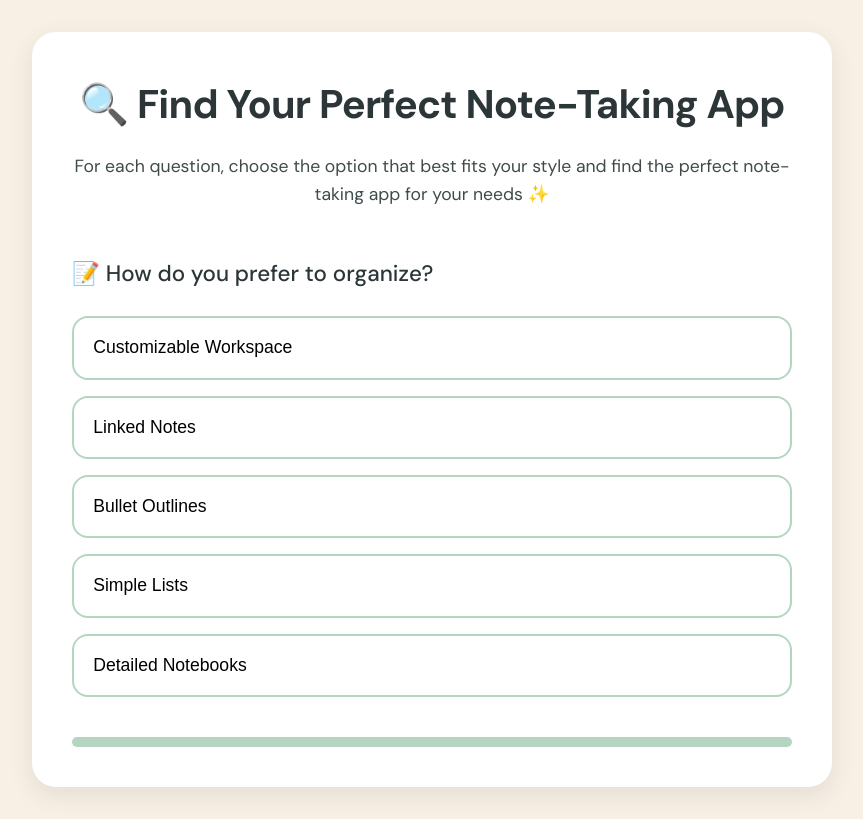
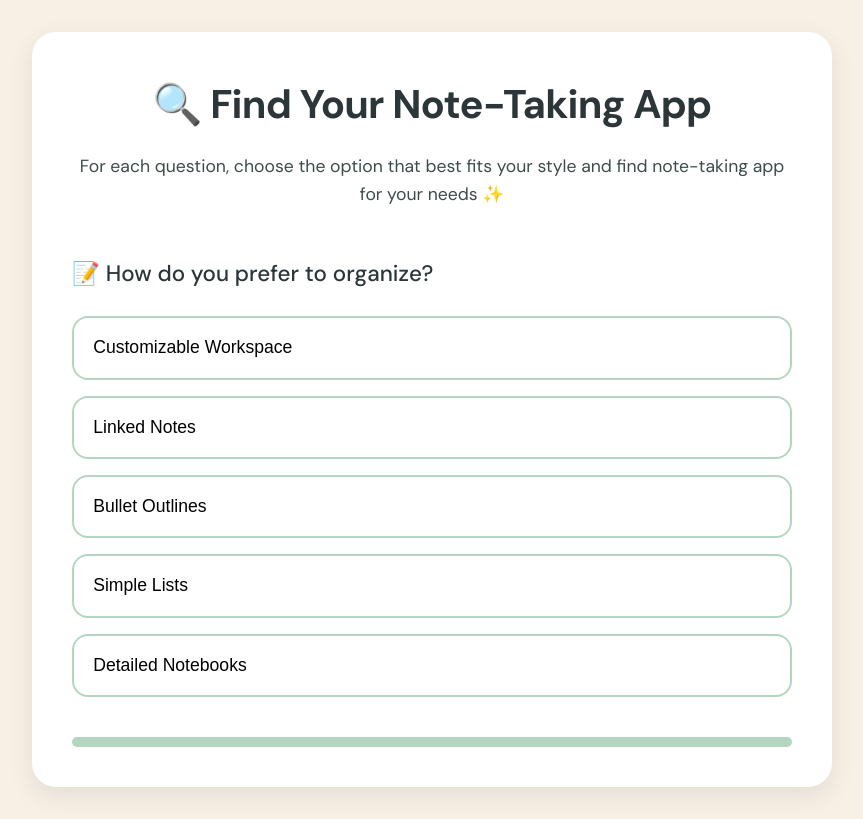
Before and after one commit to joannaotmianowska/note-taking-app-quiz, a plain HTML site: page index.html in a window 1280 px wide. Shown: the whole page, without its empty margins (208-1071 px from the left). Drawn offline with Linux system fonts and the light colour scheme.

Commit message:
copy fix

```diff
--- a/index.html
+++ b/index.html
@@ -15,10 +15,10 @@
   <body>
     <main class="container">
       <header>
-        <h1>🔍 Find Your Perfect Note-Taking App</h1>
+        <h1>🔍 Find Your Note-Taking App</h1>
         <p class="instructions">
           For each question, choose the option that best fits your style and
-          find the perfect note-taking app for your needs ✨
+          find note-taking app for your needs ✨
         </p>
       </header>
 
```
Also changed, not shown: 1 other file.
